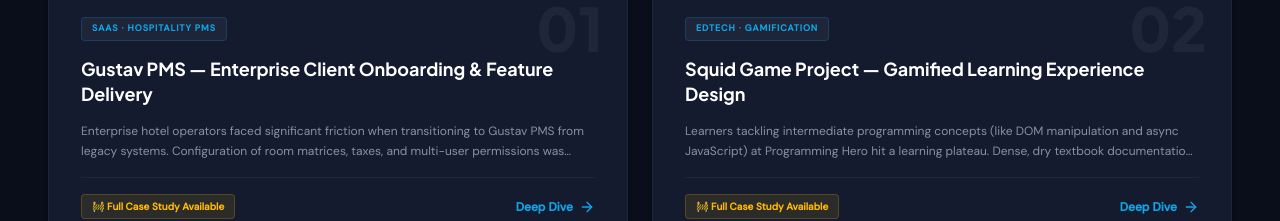
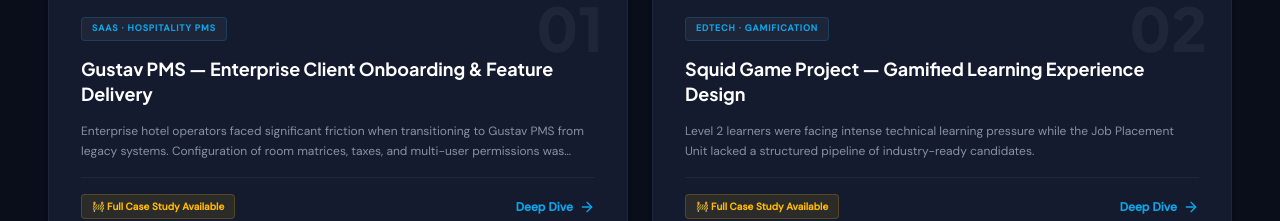
Before and after one commit to omarhasnain/omar-hasnain-mahmud-portfolio, a React (Vite) app: page / in a window 1280 px wide. Shown: the part 2800-3021 px from the top of the page. Built offline with nearby package versions, Linux system fonts and the light colour scheme.

Commit message:
v1.0 updates

```diff
--- a/src/components/ContactForm.tsx
+++ b/src/components/ContactForm.tsx
@@ -282,16 +282,6 @@
                     Your message has been preserved here inside local storage for review.
                   </p>
 
-                  {/* Instructional Tip Card */}
-                  <div className="bg-[#1e2538] border border-[#2563eb]/20 text-[#c8d0de] rounded-xl p-3.5 text-[11px] leading-relaxed text-left space-y-2">
-                    <span className="font-bold text-[#2563eb] flex items-center gap-1.5 uppercase tracking-wider text-[9px]">
-                      💡 Production Go-Live Tip
-                    </span>
-                    <p>
-                      To forward contact queries directly to your personal email inbox, get a free access key from <a href="https://web3forms.com" target="_blank" rel="noopener noreferrer" className="underline text-[#2563eb] font-semibold">web3forms.com</a> (takes 5 seconds) and paste it into your configuration as <code className="bg-[#0a0e1a] px-1.5 py-0.5 rounded text-white font-mono">VITE_WEB3FORMS_ACCESS_KEY</code>.
-                    </p>
-                  </div>
-
                   {/* MailTo Fallback for instant sending */}
                   <a
                     href={`mailto:ohasnainmahmud@gmail.com?subject=Contact Query via Portfolio&body=Hello Omar,%0A%0AMessage details:%0A- Visitor: ${name}%0A- Purpose: ${roleType}%0A- Message: Custom message preserved in logs below.%0A%0ABest regards`}
--- a/src/data.ts
+++ b/src/data.ts
@@ -23,15 +23,15 @@
     num: "02",
     tag: "EdTech · Gamification",
     title: "Squid Game Project — Gamified Learning Experience Design",
-    problem: "Learners tackling intermediate programming concepts (like DOM manipulation and async JavaScript) at Programming Hero hit a learning plateau. Dense, dry textbook documentation caused a sharp 40% weekly student drop-off rate at key milestones.",
-    role: "Project Executive & Experience Designer",
+    problem: "Level 2 learners were facing intense technical learning pressure while the Job Placement Unit lacked a structured pipeline of industry-ready candidates.",
+    role: "Program Designer and Operations Lead",
     actions: [
-      "Conceptualized and structured a gamified micro-learning project themed around the popular 'Squid Game' narrative structure.",
-      "Developed a progression model where students solved real debugging problems (e.g., Red Light Green Light script debugging) to survive and advance to the next level.",
-      "Collaborated with UX web designer to embed interactive confetti, instant code validation feedback loops, and live visual leaderboards into the platform."
+      "Conceptualized and launched a 15-day gamified career acceleration program, inspired by competitive progression mechanics, to increase learner engagement and motivation.",
+      "Designed and executed a six-stage career readiness journey focused on project delivery, portfolio development, professional branding, and interview preparation under real-world deadlines.",
+      "Established an early-placement pathway by combining performance-based progression with cross-functional program execution, enabling high-potential learners to access career opportunities ahead of the standard timeline."
     ],
-    outcome: "Designed an extremely popular immersive learning milestone that registered massive engagement. Over 1,200 active learners completed the program with record-high feedback, reshaping internal standards for learning engagement.",
-    impactMetrics: ["22% increase in project submission rates", "15% reduction in course drop-offs", "1,200+ learners completed the program"],
+    outcome: "Designed and launched a gamified early placement accelerator that advanced 42 high-potential learners into the Job Placement pipeline and became a repeatable framework for future Level 2 cohorts.",
+    impactMetrics: ["82% participants progressed into the Job Placement pipeline", "Reduced time-to-placement through an early intervention program", "Created a repeatable framework adopted by future Level 2 cohorts"],
     stakeholders: ["Active Web Learners", "Core Curriculum Instructors", "Frontend Developers"]
   },
   {
```
